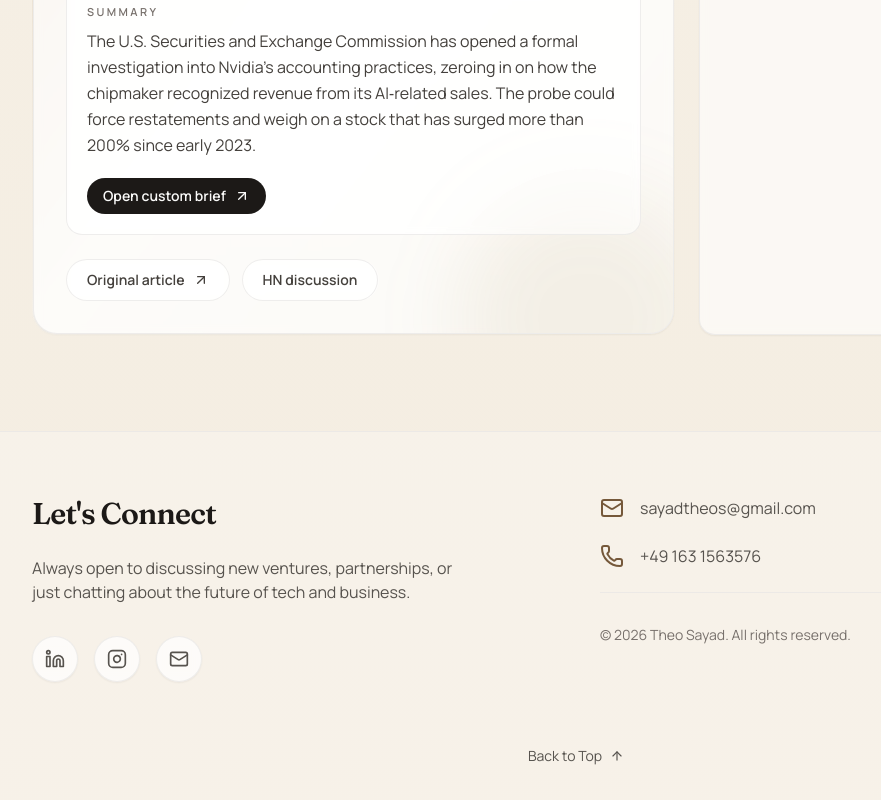
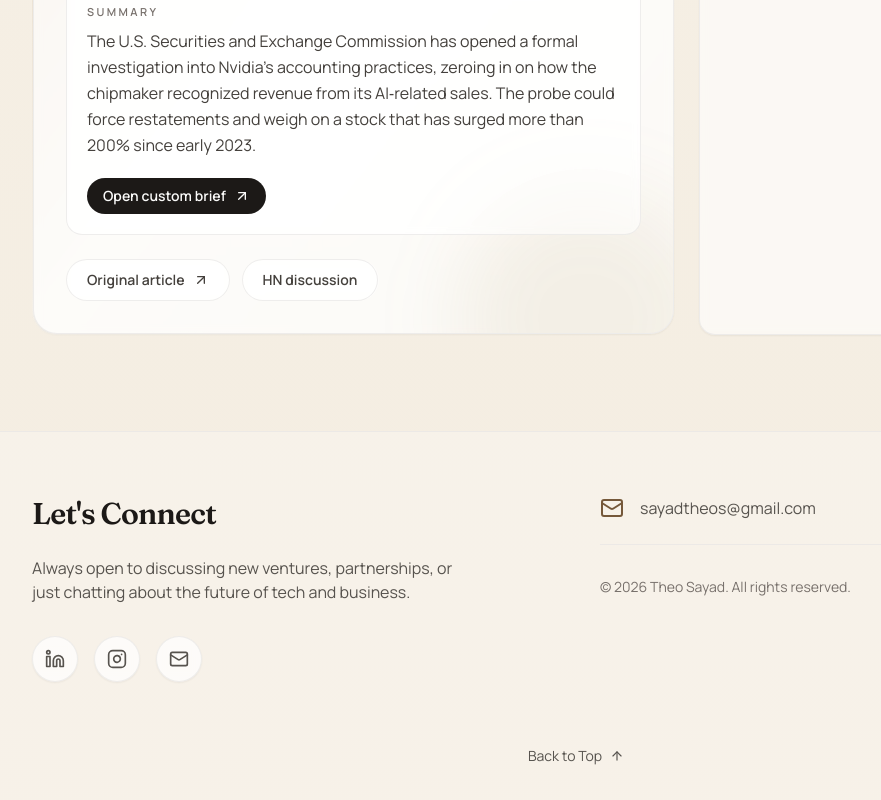
Before and after one commit to theosayad/theosayad.github.io, a React (Vite) app: page / in a window 1280 px wide. Shown: the part 4921-5721 px from the top of the page, without its empty margins (64-945 px from the left). Built offline with nearby package versions, Linux system fonts and the light colour scheme; no server answers.

Commit message:
Remove phone number from Contact component
Removed phone number display from contact section.

```diff
--- a/components/Contact.tsx
+++ b/components/Contact.tsx
@@ -37,10 +37,6 @@ const Contact: React.FC = () => {
                         {SOCIAL_LINKS.email}
                     </a>
                 </div>
-                <div className="flex items-center gap-4 text-stone-600 dark:text-stone-300">
-                    <Phone className="text-brand-700 dark:text-brand-300" />
-                    <span>{SOCIAL_LINKS.phone}</span>
-                </div>
                 <div className="pt-8 border-t border-stone-200/70 dark:border-stone-900/60">
                     <p className="text-stone-500 dark:text-stone-400 text-sm">
                         &copy; {new Date().getFullYear()} Theo Sayad. All rights reserved.
```
